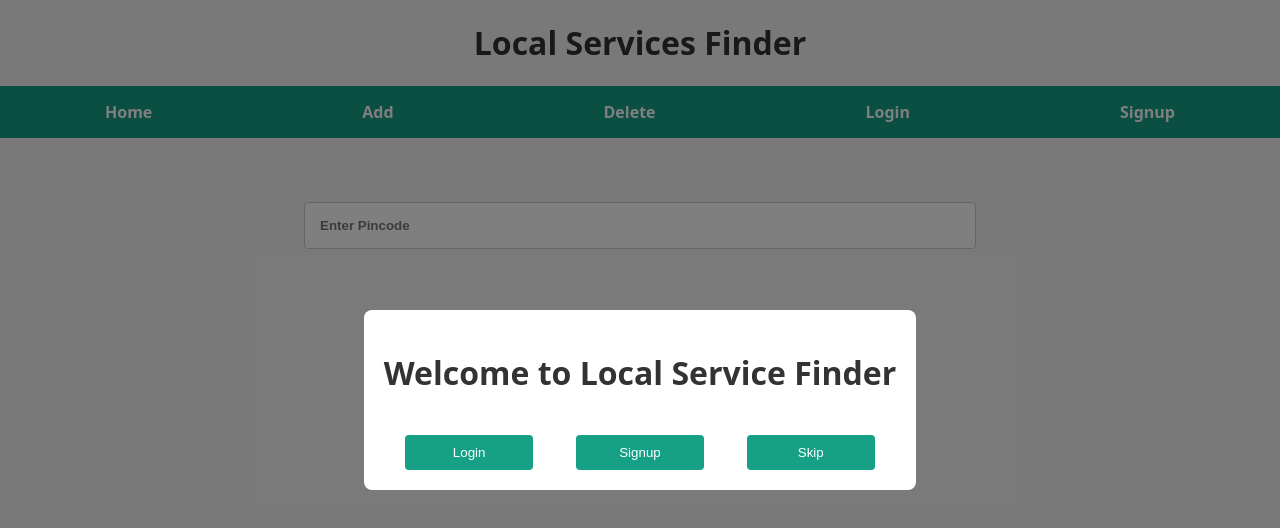
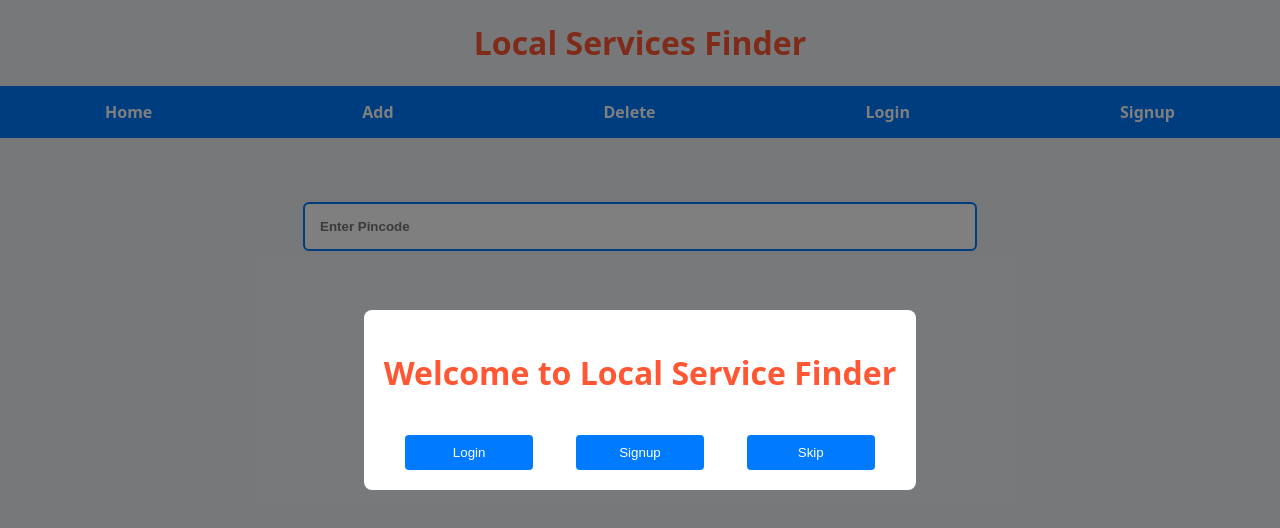
Before and after one commit to thepavansai/local-services-finder, a React (Vite) app: page / in a window 1280 px wide. Shown: the top 528 px of the page. Built offline with nearby package versions, Linux system fonts and the light colour scheme.

Commit message:
update css

```diff
--- a/src/components/Add_Entry.css
+++ b/src/components/Add_Entry.css
@@ -1,70 +1,105 @@
+
 body {
   font-family: system-ui, -apple-system, BlinkMacSystemFont, 'Segoe UI', Roboto, Oxygen, Ubuntu, Cantarell, 'Open Sans', 'Helvetica Neue', sans-serif;
-    background-color: #f4f4f4;
-    color: #333;
+  background-color: #f0f2f5;
+  color: #212529;
   margin: 0;
   padding: 0;
 }
 
 .container {
   max-width: 800px;
-    margin: 0 auto;
+  margin: 50px auto;
   padding: 20px;
-    background-color: white;
-    box-shadow: 0 0 10px rgba(0, 0, 0, 0.1);
-    border-radius: 8px;
-    margin-top: 50px;
+  background-color: #ffffff;
+  box-shadow: 0 4px 20px rgba(0, 0, 0, 0.15);
+  border-radius: 12px;
 }
 
 h1 {
   text-align: center;
-    color: #333;
+  color: #ff5733;
 }
-  .inputarea{
+
+.inputarea {
   display: flex;
   justify-content: center;
   flex-wrap: wrap;
-    gap: 10px;
+  gap: 15px;
+}
 
-  }
 input, textarea {
   width: 25%;
-    padding: 10px;
+  padding: 12px;
   margin: 10px 0;
-    border: 1px solid #ccc;
-    border-radius: 4px;
+  border: 2px solid #007bff;
+  border-radius: 6px;
+  transition: border-color 0.3s, box-shadow 0.3s;
+}
+
+input:focus, textarea:focus {
+  border-color: #28a745;
+  box-shadow: 0 0 5px rgba(40, 167, 69, 0.5);
+  outline: none;
 }
 
 button {
   margin-top: 25px;
   width: 15%;
-    padding: 10px;
-    background-color: #4CAF50;
+  padding: 12px;
+  background-color: #007bff;
   color: white;
   border: none;
-    border-radius: 4px;
+  border-radius: 6px;
   cursor: pointer;
+  transition: background-color 0.3s, transform 0.2s;
 }
 
 button:hover {
-    background-color: #45a049;
+  background-color: #0056b3;
+  transform: scale(1.05);
 }
 
 ul {
   list-style-type: none;
   padding: 0;
   display: flex;
-    gap: 10px;
+  gap: 15px;
   justify-content: space-around;
-    flex-wrap: wrap
+  flex-wrap: wrap;
 }
 
 li {
-    padding: 25px;
-    border: 5px solid #ddd;
+  padding: 30px;
+  border: 3px solid #ffc107;
   margin: 5px 0;
   border-radius: 10px;
-    background-color: #f9f9f9;
+  background-color: #fff3cd;
   width: 15%;
+  transition: transform 0.2s, background-color 0.2s;
+}
 
+li:hover {
+  transform: scale(1.03);
+  background-color: #ffeeba;
 }
+
+@media (max-width: 768px) {
+  input, textarea {
+      width: 100%;
+  }
+
+  button {
+      width: 100%;
+  }
+
+  li {
+      width: 45%;
+  }
+}
+
+@media (max-width: 480px) {
+  li {
+      width: 90%;
+  }
+}
--- a/src/index.css
+++ b/src/index.css
@@ -1,3 +1,4 @@
+
 body {
     font-family: Verdana, Geneva, Tahoma, sans-serif;
     background-color: #2C3E50;
@@ -15,9 +16,7 @@ body {
     background: rgba(0, 0, 0, 0.5);
     display: flex;
     justify-content: center;
-
     align-items: center;
-
 }
 
 .popup-content {
@@ -31,16 +30,15 @@ body {
 .popup-buttons {
     display: flex;
     justify-content: space-around;
-    /* Use auto width for better fitting */
 }
 
 .popup-buttons button,
 .signup-outer button,
 .login-outer button {
     margin-top: 20px;
-    padding: 10px, 20px;
+    padding: 10px 20px;
     box-sizing: border-box;
-    background-color: #16A085;
+    background-color:  #007bff;
     color: white;
     border: none;
     border-radius: 4px;
@@ -49,13 +47,14 @@ body {
 }
 
 button:hover {
-    background-color: #39CCCC;
+    background-color: #0056b3;
+    transform: scale(1.05);
 }
 
 .search-item button {
-    padding: 10px, 20px;
+    padding: 10px 20px;
     box-sizing: border-box;
-    background-color: #16A085;
+    background-color:  #007bff;
     color: white;
     border: none;
     border-radius: 4px;
@@ -69,9 +68,7 @@ button:hover {
     overflow: hidden;
     align-items: center;
     justify-content: space-around;
-
-    background-color: #16A085;
-
+    background-color: #007bff;
 }
 
 .navbar a {
@@ -83,7 +80,6 @@ button:hover {
     padding: 15px;
     transition: background-color 0.3s ease;
     text-decoration: none;
-
 }
 
 .search-item input {
@@ -94,8 +90,8 @@ button:hover {
 }
 
 .navbar a:hover {
-    background-color: #39CCCC;
-    color: black;
+    background-color: #0056b3;
+    transform: scale(1.05);
 }
 
 .signup-inp,
@@ -103,17 +99,15 @@ button:hover {
     display: flex;
     flex-direction: column;
     align-items: center;
-
 }
 
 .display ul {
-
     list-style-type: none;
     padding: 0;
     display: flex;
     gap: 10px;
     justify-content: space-around;
-    flex-wrap: wrap
+    flex-wrap: wrap;
 }
 
 .display li {
@@ -123,7 +117,6 @@ button:hover {
     border-radius: 10px;
     background-color: #f9f9f9;
     width: 15%;
-
 }
 
 .error-message {
```
Lines whose indentation alone changed are shown as unchanged.
